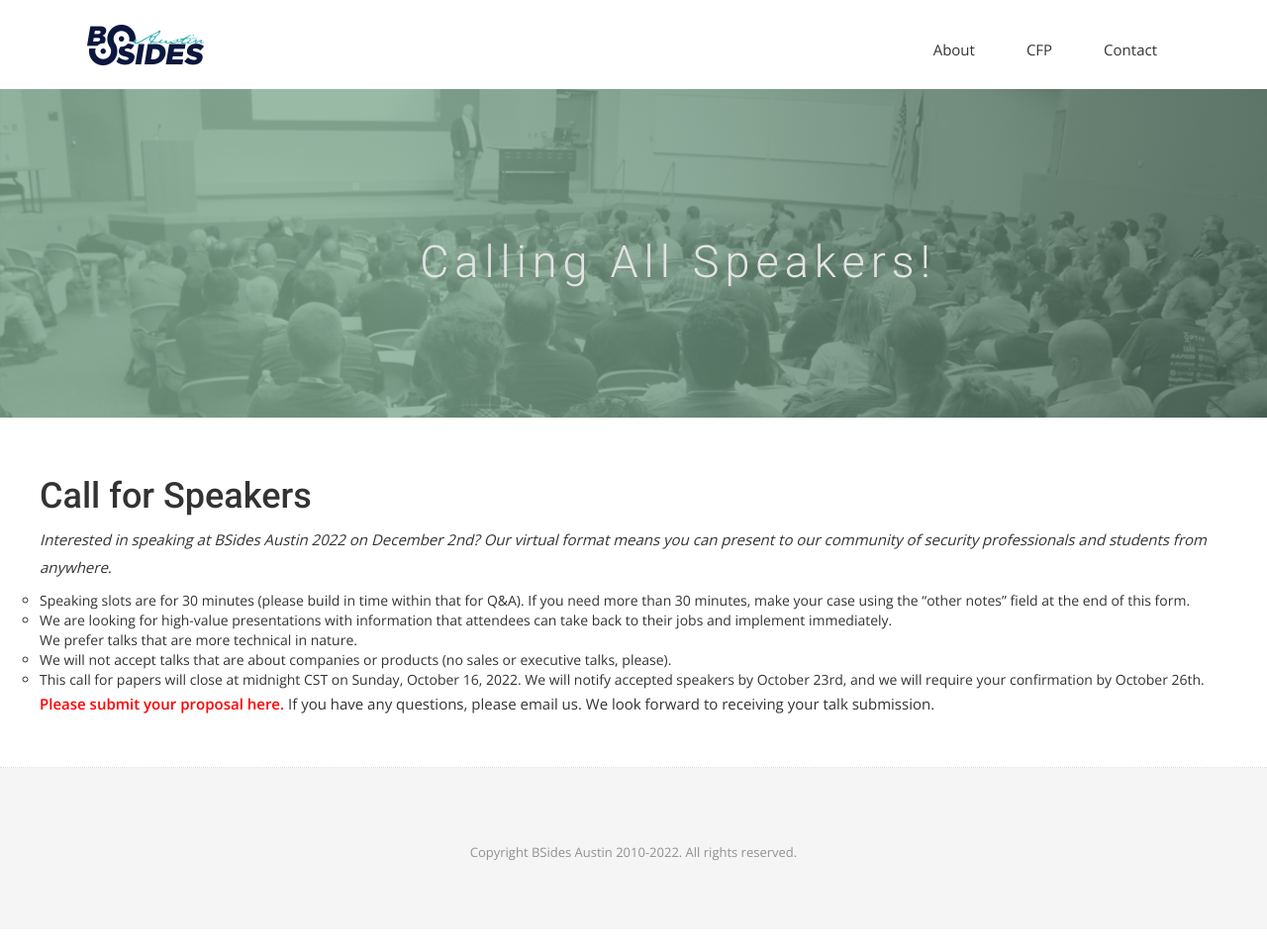
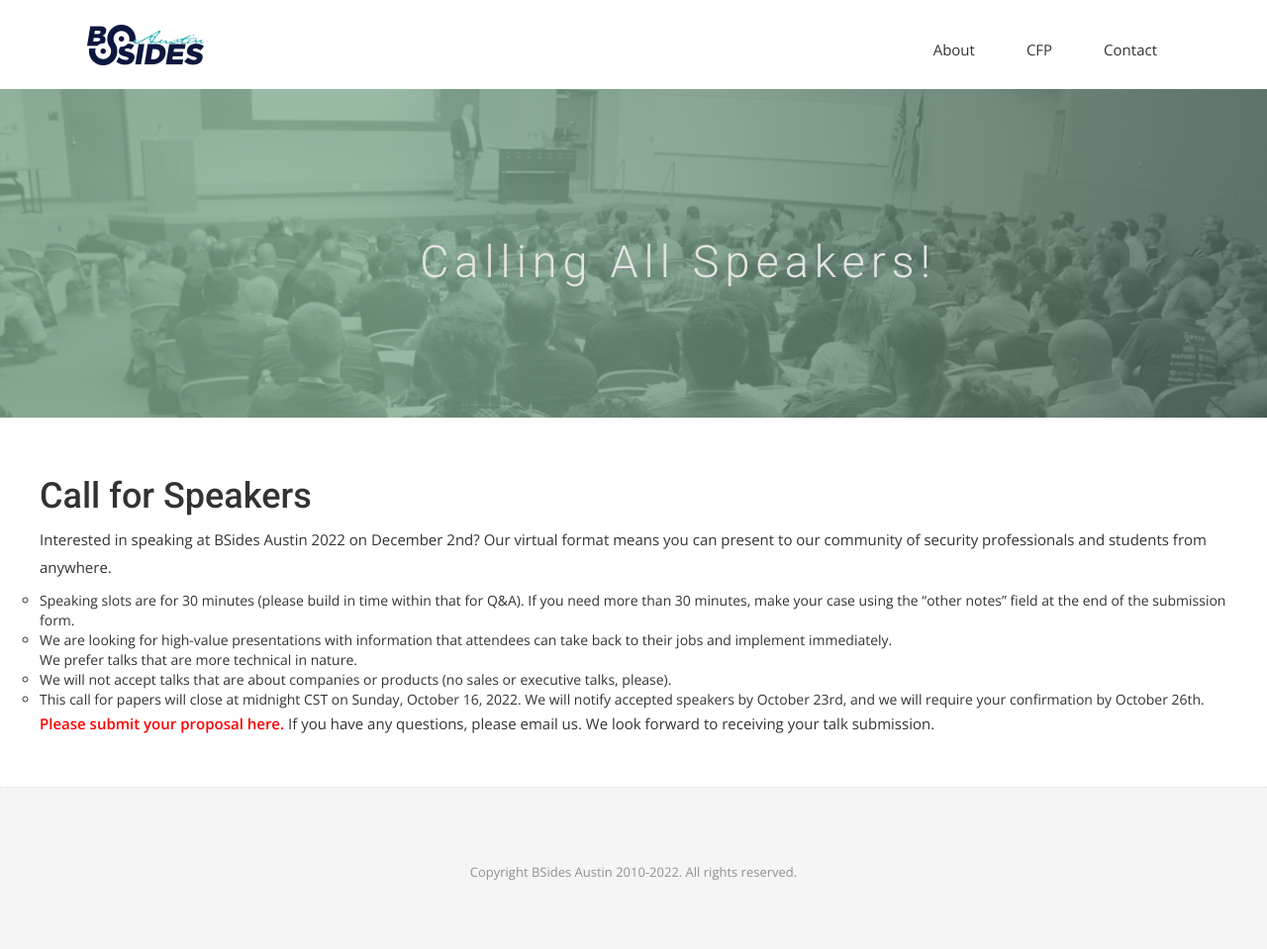
Before and after one commit to bsidesaustin/test, a Jekyll site: the page built from cfp.html, in a window 1280 px wide. Shown: the whole page at 99% size. Built offline with Jekyll 4.4.1, drawn with Linux system fonts in a browser that asks for light colours; nearby versions of some CDN libraries; some web fonts are replaced.

Commit message:
Update cfp.html

```diff
--- a/cfp.html
+++ b/cfp.html
@@ -27,11 +27,10 @@
 
 
     <h1>Call for Speakers</h1>
-<p><em>Interested in speaking at BSides Austin 2022 on December 2nd? Our virtual format means you can present to our community of security professionals and students from anywhere.
-</em></p>
+<p>Interested in speaking at BSides Austin 2022 on December 2nd? Our virtual format means you can present to our community of security professionals and students from anywhere.</p>
 
 <ul>
-  <li>Speaking slots are for 30 minutes (please build in time within that for Q&A). If you need more than 30 minutes, make your case using the “other notes” field at the end of this form.</li>
+  <li>Speaking slots are for 30 minutes (please build in time within that for Q&A). If you need more than 30 minutes, make your case using the “other notes” field at the end of the submission form.</li>
   <li>We are looking for high-value presentations with information that attendees can take back to their jobs and implement immediately.</li
   <li>We prefer talks that are more technical in nature. </li>
   <li>We will not accept talks that are about companies or products (no sales or executive talks, please).</li>
```
